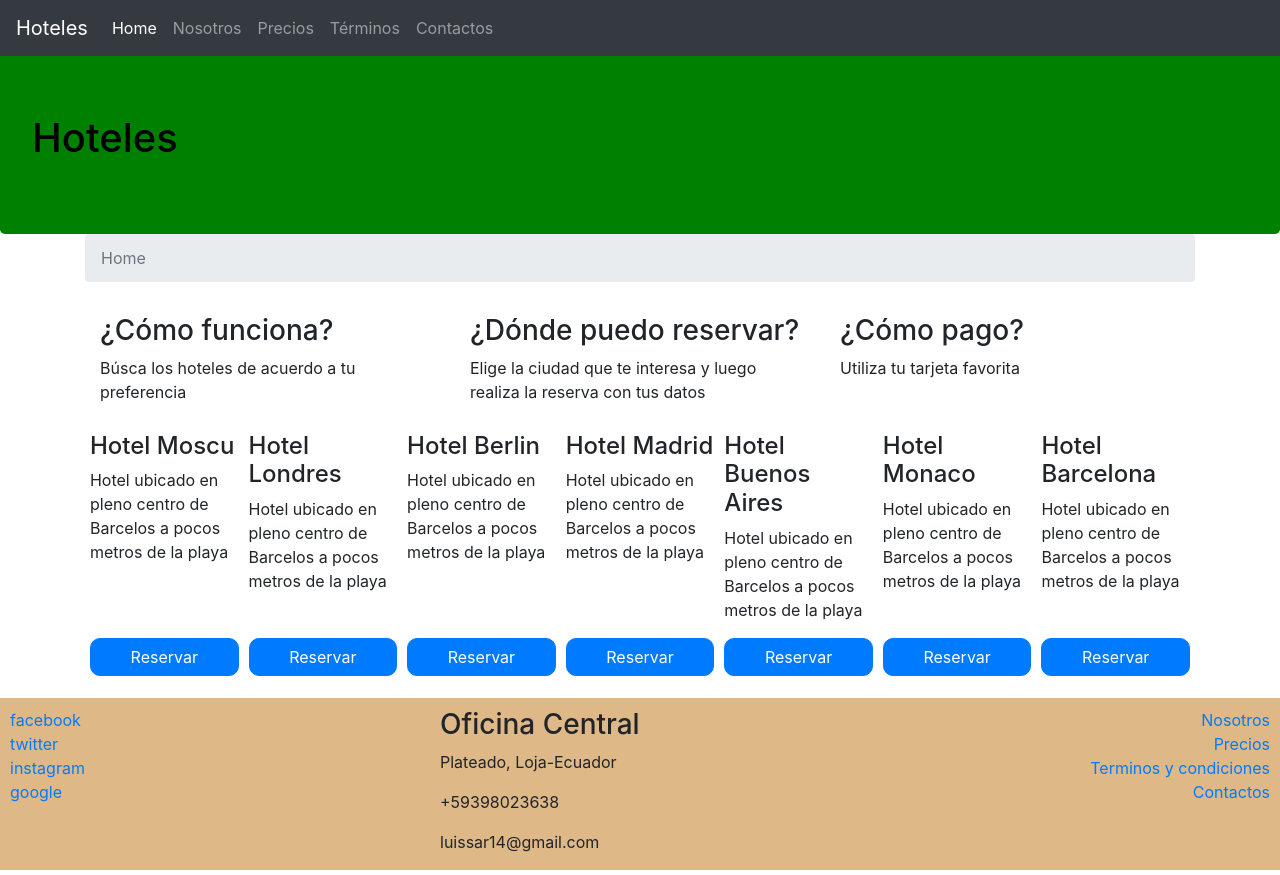
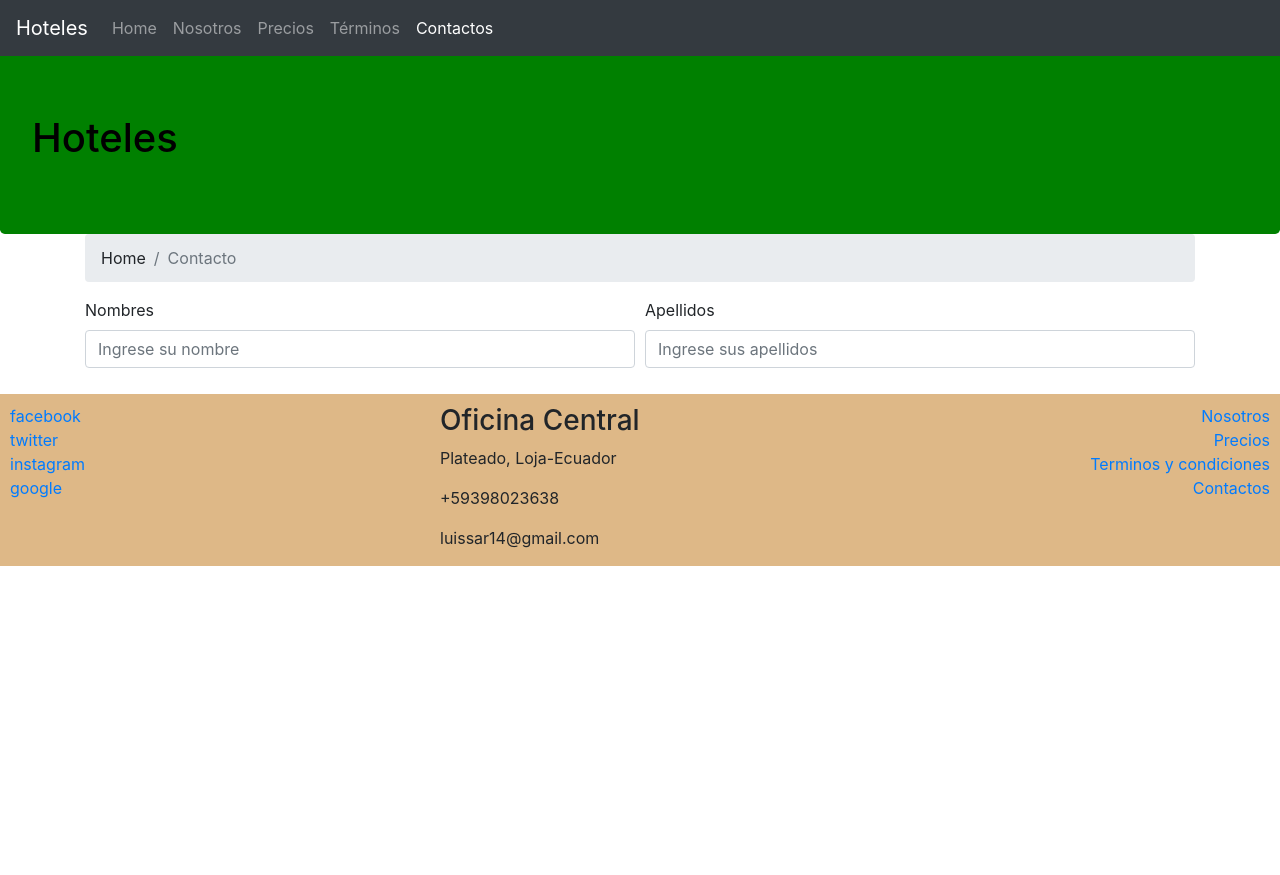
Before and after one commit to Allen2316/practica_hoteles, a website: page contacto.html in a window 1280 px wide. After the commit the page ends 800 px from the top, so only its background shows below. Drawn offline with nearby package versions, Linux system fonts and the light colour scheme; a web font is replaced by a local one.

Commit message:
Update contacto.html

```diff
--- a/contacto.html
+++ b/contacto.html
@@ -20,11 +20,11 @@
         </button>
         <div class="collapse navbar-collapse" id="navbarSupportedContent">
             <ul class="navbar-nav mr-auto">
-                <li class="nav-item active"><a class="nav-link" href="#">Home</a></li>
+                <li class="nav-item"><a class="nav-link" href="#">Home</a></li>
                 <li class="nav-item"><a class="nav-link" href="./about.html">Nosotros</a></li>
                 <li class="nav-item"><a class="nav-link" href="./precios.html">Precios</a></li>
                 <li class="nav-item"><a class="nav-link" href="#">Términos</a></li>
-                <li class="nav-item"><a class="nav-link" href="./contacto.html">Contactos</a></li>
+                <li class="nav-item active"><a class="nav-link" href="./contacto.html">Contactos</a></li>
             </ul>
         </div>
     </nav>
@@ -36,95 +36,24 @@
     <div class="container">
         <nav aria-label="breadcrumb">
             <ol class="breadcrumb">
-                <li class="breadcrumb-item active" aria-current="page">Home</li>
+                <li class="breadcrumb-item" aria-current="page">Home</li>
+                <li class="breadcrumb-item active" aria-current="page">
+                    Contacto
+                </li>
             </ol>
         </nav>
-        <div class="d-flex flex-wrap flex-row">
-            <div class="col-sm-4">
-                <p>
-                <h3>¿Cómo funciona?</h3>
-                <p>Búsca los hoteles de acuerdo a tu preferencia</p>
-                </p>
-            </div>
-            <div class="col-sm-4">
-                <p>
-                <h3>¿Dónde puedo reservar?</h3>
-                <p>Elige la ciudad que te interesa y luego realiza la reserva con tus datos</p>
-                </p>
-            </div>
-            <div class="col-sm-4">
-                <p>
-                <h3>¿Cómo pago?</h3>
-                <p>Utiliza tu tarjeta favorita</p>
-                </p>
-            </div>
-        </div>
-
-        <div class="d-flex flex-wrap flex-row-reverse">
-            <div class="card_hotel d-flex flex-column justify-content-between">
-                <div>
-                    <h4>Hotel Barcelona</h4>
-                    <p>Hotel ubicado en pleno centro de Barcelos a pocos metros de la playa</p>
+        <form>
+            <div class="form-row">
+                <div class="form-group col-sm-6">
+                    <label for="nombres">Nombres </label>
+                    <input type="text" class="form-control" id="nombres" placeholder="Ingrese su nombre">
                 </div>
-                <div>
-                    <button class="btn btn-primary btn_reserva">Reservar</button>
+                <div class="form-group col-sm-6">
+                    <label for="apellidos">Apellidos </label>
+                    <input type="text" class="form-control" id="apellidos" placeholder="Ingrese sus apellidos">
                 </div>
             </div>
-            <div class="card_hotel d-flex flex-column justify-content-between">
-                <div>
-                    <h4>Hotel Monaco</h4>
-                    <p>Hotel ubicado en pleno centro de Barcelos a pocos metros de la playa</p>
-                </div>
-                <div>
-                    <button class="btn btn-primary btn_reserva">Reservar</button>
-                </div>
-            </div>
-            <div class="card_hotel d-flex flex-column justify-content-between">
-                <div>
-                    <h4>Hotel Buenos Aires</h4>
-                    <p>Hotel ubicado en pleno centro de Barcelos a pocos metros de la playa</p>
-                </div>
-                <div>
-                    <button class="btn btn-primary btn_reserva">Reservar</button>
-                </div>
-            </div>
-            <div class="card_hotel d-flex flex-column justify-content-between">
-                <div>
-                    <h4>Hotel Madrid</h4>
-                    <p>Hotel ubicado en pleno centro de Barcelos a pocos metros de la playa</p>
-                </div>
-                <div>
-                    <button class="btn btn-primary btn_reserva">Reservar</button>
-                </div>
-            </div>
-            <div class="card_hotel d-flex flex-column justify-content-between">
-                <div>
-                    <h4>Hotel Berlin</h4>
-                    <p>Hotel ubicado en pleno centro de Barcelos a pocos metros de la playa</p>
-                </div>
-                <div>
-                    <button class="btn btn-primary btn_reserva">Reservar</button>
-                </div>
-            </div>
-            <div class="card_hotel d-flex flex-column justify-content-between">
-                <div>
-                    <h4>Hotel Londres</h4>
-                    <p>Hotel ubicado en pleno centro de Barcelos a pocos metros de la playa</p>
-                </div>
-                <div>
-                    <button class="btn btn-primary btn_reserva">Reservar</button>
-                </div>
-            </div>
-            <div class="card_hotel d-flex flex-column justify-content-between">
-                <div>
-                    <h4>Hotel Moscu</h4>
-                    <p>Hotel ubicado en pleno centro de Barcelos a pocos metros de la playa</p>
-                </div>
-                <div>
-                    <button class="btn btn-primary btn_reserva">Reservar</button>
-                </div>
-            </div>
-        </div>
+        </form>
     </div>
 
     <footer>
```
